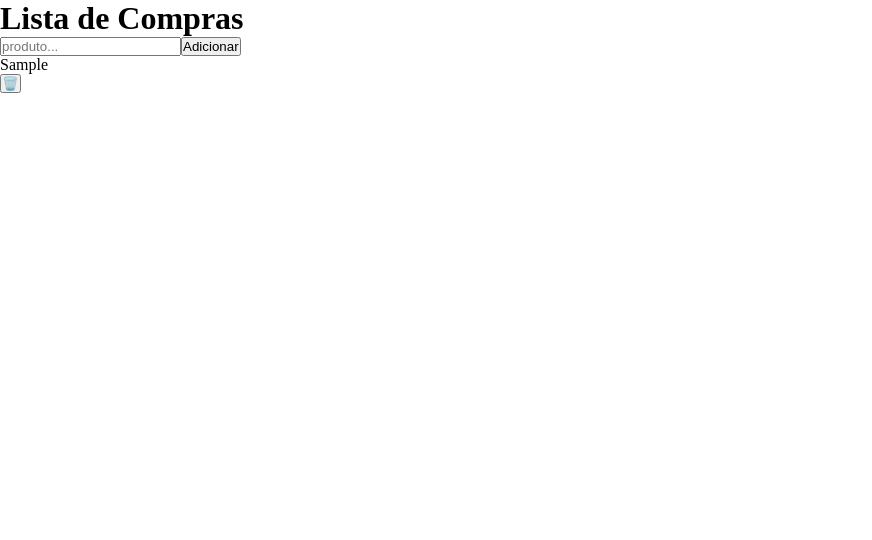
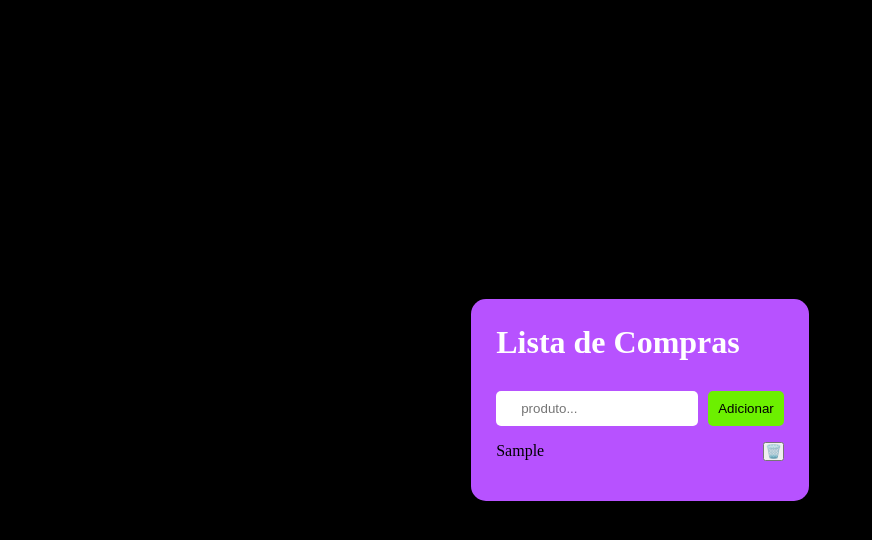
Before and after one commit to Andre-eugenio-almeida/LISTA-DE-COMPRAS, a React (Vite) app in the folder projeto-react/: page / in a window 1280 px wide. Both pictures are taken after typing "Sample" into the empty fields and a click on the button "Adicionar". Shown: the top 540 px of the page, without its empty margins (0-872 px from the left). Built offline with nearby package versions, Linux system fonts and the light colour scheme.

Commit message:
upgrade styles.jsx

```diff
--- a/projeto-react/src/index.css
+++ b/projeto-react/src/index.css
@@ -4,3 +4,12 @@
     box-sizing: border-box;
 
 }
+
+body {
+    background-color: #000;
+    display:flex;
+    align-items: center;
+    justify-content: center;
+    height: 100vh;
+    width: 100vw;
+}
--- a/projeto-react/src/pages/Home/index.jsx
+++ b/projeto-react/src/pages/Home/index.jsx
@@ -1,5 +1,6 @@
 import { useRef, useState } from 'react'
 import { v4 } from 'uuid'
+import { AddButton, Container, Product } from './styles'
 
 function Home() {
   const [produtos, setProdutos] = useState([])
@@ -24,20 +25,20 @@ function Home() {
   return (
 
 
-    <div>
+    <Container>
       <h1>Lista de Compras</h1>
       <input placeholder="produto..." ref={inputRef} />
-      <button onClick={cliqueiNoBotao}>Adicionar</button>
+      <AddButton onClick={cliqueiNoBotao}>Adicionar</AddButton>
 
 
         {produtos.map((produto) => (
-          <div key={produto.id}>
+          <Product key={produto.id}>
             <p>{produto.nome}</p>
             <button onClick={() => deletarProduto(produto.id)}>🗑️</button>
-          </div>
+          </Product>
         ))}
 
-    </div>
+    </Container>
   )
 }
 
--- a/projeto-react/src/pages/Home/styles.jsx
+++ b/projeto-react/src/pages/Home/styles.jsx
@@ -1,3 +1,49 @@
 import styled from 'styled-components'
 
-const AddButton = styled.button
+
+export const Container = styled.div `
+    background: #b752ff;
+    padding: 25px;
+    border-radius: 15px;
+
+    h1 {
+        color: #fff;
+    }
+
+    input {
+        height: 35px;
+        border-radius: 5px;
+        border: none;
+        margin-top: 30px;
+        outline: none;
+        padding-left: 25px;
+    }
+
+
+`
+
+export const AddButton = styled.button`
+
+background-color: #6cf000;
+color: #000;
+height: 35px;
+padding: 5px 10px;
+cursor: pointer;
+border: none;
+border-radius: 5px;
+margin-left: 10px;
+
+&:hover {
+    opacity: 0.8;
+}
+
+`
+export const Product = styled.div `
+    display: flex;
+    justify-content: space-between;
+    align-items: center;
+    height: 50px;
+
+
+
+`
```
